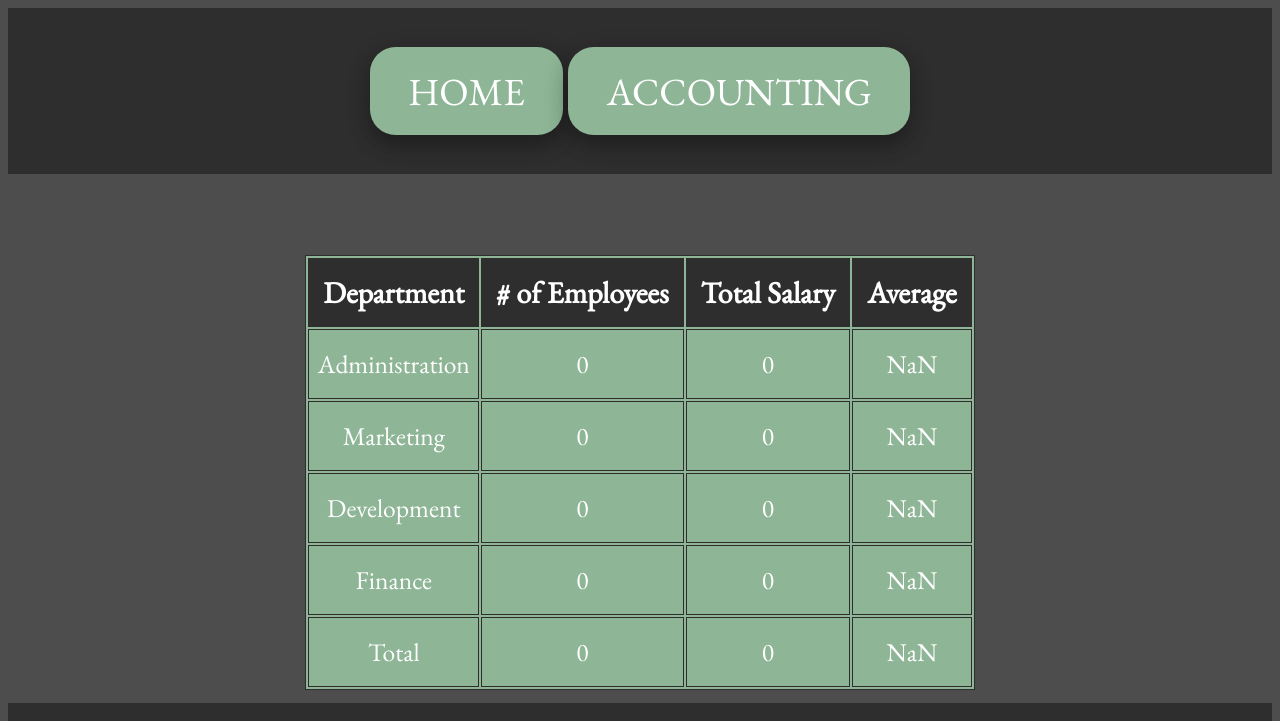
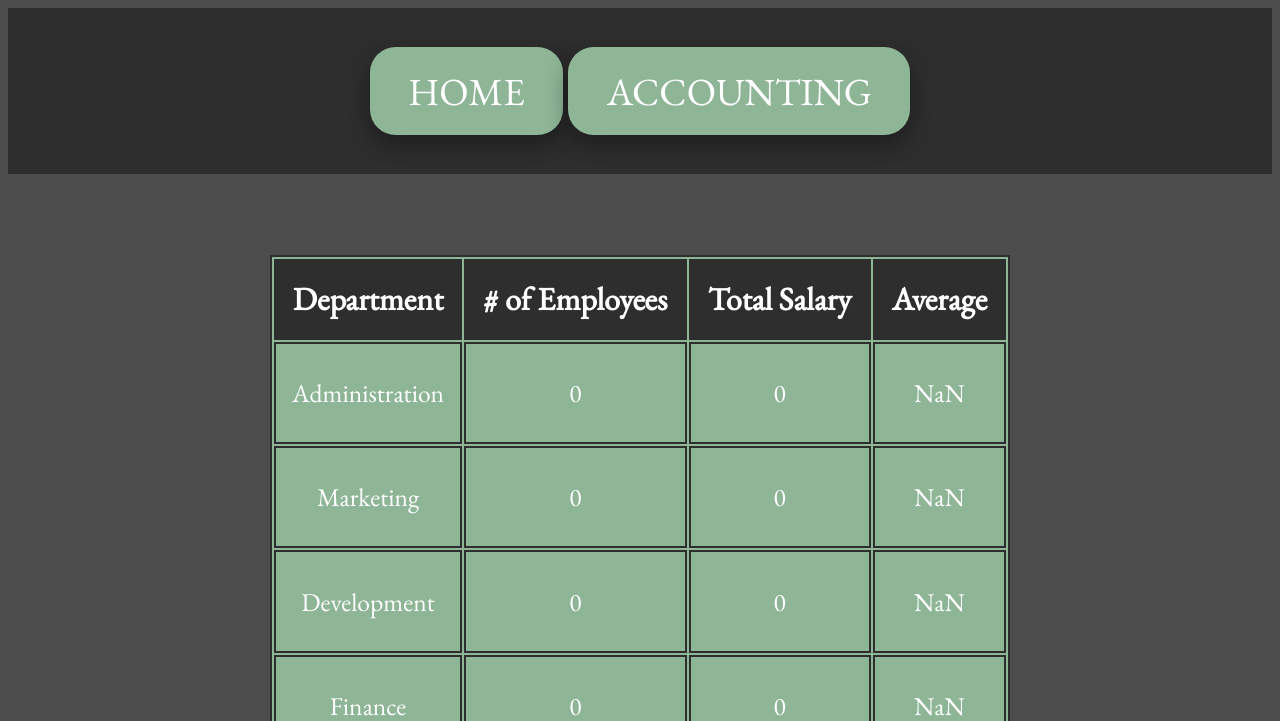
Before and after one commit to e97m/HR-management-system, a plain HTML site: page accounting.html in a window 1280 px wide. Shown: the top 721 px of the page. Drawn offline with nearby package versions, Linux system fonts and the light colour scheme.

Commit message:
accounting responrive style

```diff
--- a/CSS/style.css
+++ b/CSS/style.css
@@ -141,21 +141,20 @@ main .table {
     align-items: center;
     justify-content: center;
     width:max-content;
-    padding: 50px;
+    padding: 2vw;
     margin-left: auto;
     margin-right: auto;
 }
 
   table, td {
-    border: 1px solid #2E2E2E;
-    height: 70px;
+    border: 0.2vw solid #2E2E2E;
+    height: 8vw;
     text-align: center;
     background-color: #8DB596;
-    /* padding: 15px; */
   }
 
 .THead {
     background-color: #2E2E2E;
-    font-size: 30px;
-    padding: 15px;
+    font-size: 2.5vw;
+    padding: 1.5vw;
 }
```
